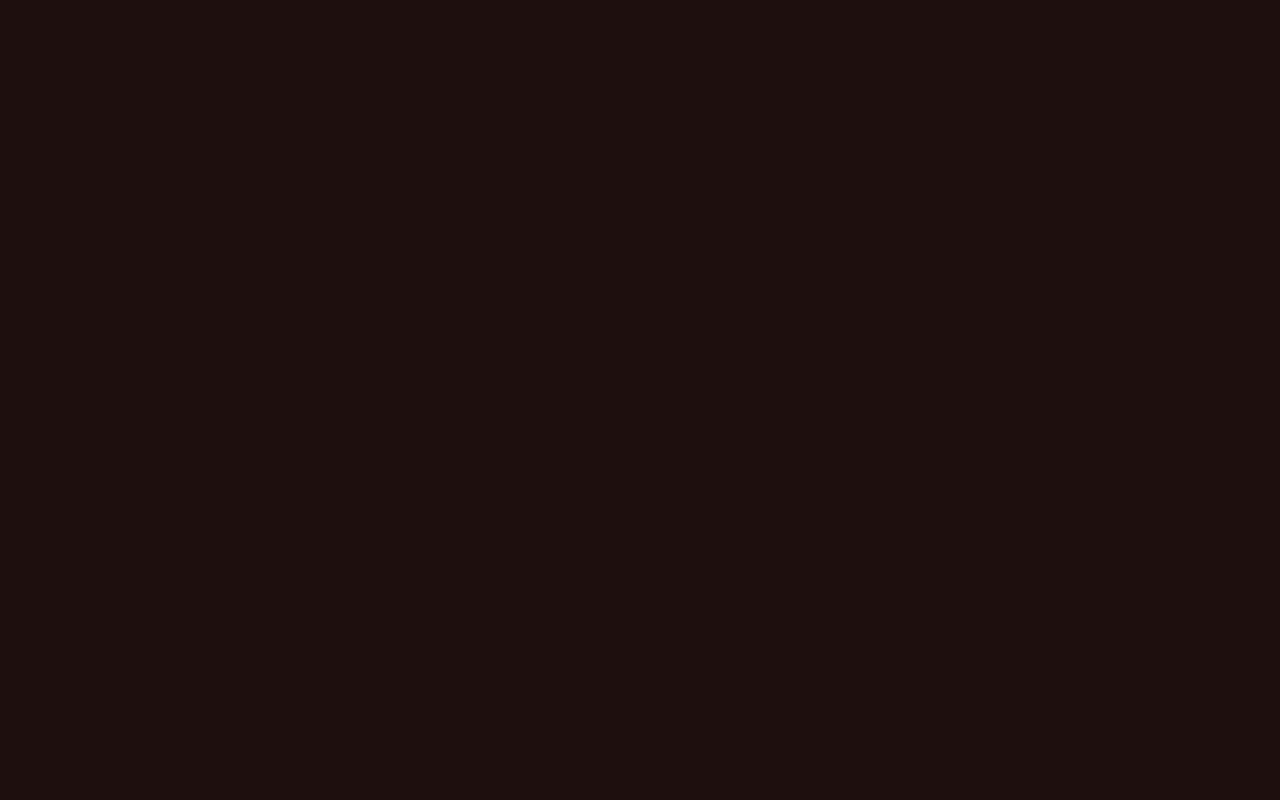
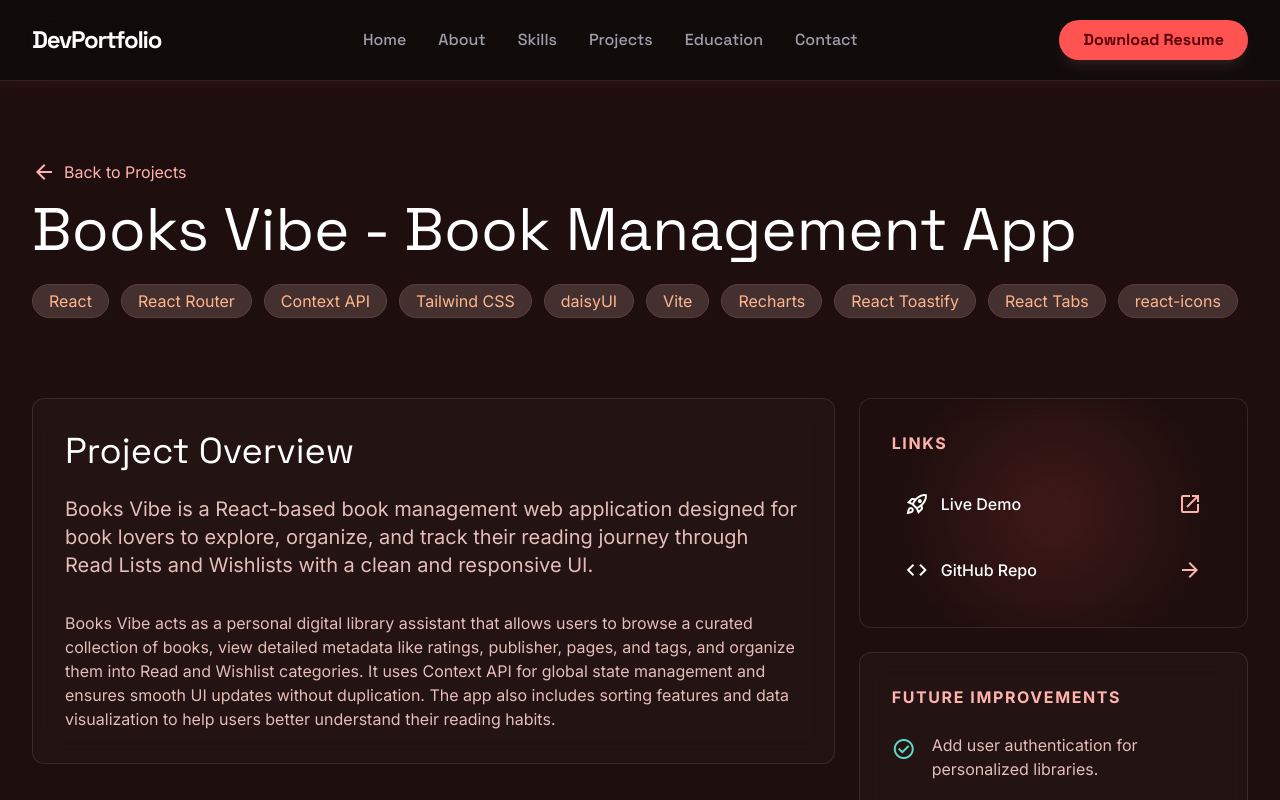
Before and after one commit to Syed-Shabok/portfolio-website, a Next.js app: page /projects/books-vibe in a window 1280 px wide. Before the commit this address had no page. Shown: the top 800 px of the page. Built offline with nearby package versions, Linux system fonts and the light colour scheme.

Commit message:
Improved Projects Section.

```diff
--- a/package.json
+++ b/package.json
@@ -15,7 +15,8 @@
     "lenis": "^1.3.23",
     "next": "16.2.4",
     "react": "19.2.4",
-    "react-dom": "19.2.4"
+    "react-dom": "19.2.4",
+    "react-icons": "^5.6.0"
   },
   "devDependencies": {
     "@tailwindcss/postcss": "^4",
--- a/src/app/projects/[id]/page.js
+++ b/src/app/projects/[id]/page.js
@@ -15,18 +15,18 @@ export default async function ProjectPage({ params }) {
   return (
     <>
       <Navbar />
-      <main className="pt-20">
+      <main className="pt-40">
         {/* Hero Section */}
-        <section className="relative w-full h-[716px] flex flex-col justify-end overflow-hidden">
-          <div className="absolute inset-0 z-0">
+        <section className="relative w-full  flex flex-col justify-end overflow-hidden">
+          {/* <div className="absolute inset-0 z-0">
             <img
               className="w-full h-full object-cover"
               src={project.heroImage}
               alt={project.title}
             />
             <div className="absolute inset-0 hero-gradient"></div>
-          </div>
-          <div className="relative z-10 max-w-7xl mx-auto px-8 pb-12 w-full">
+          </div> */}
+          <div className="relative z-10 max-w-7xl mx-auto px-8 w-full">
             <div className="flex items-center gap-2 mb-4">
               <Link className="flex items-center gap-2 text-primary font-label-sm hover:translate-x-[-4px] transition-transform" href="/#projects">
                 <span className="material-symbols-outlined text-sm">arrow_back</span>
@@ -45,7 +45,7 @@ export default async function ProjectPage({ params }) {
         </section>
 
         {/* Content Grid */}
-        <section className="max-w-7xl mx-auto px-8 py-section-gap">
+        <section className="max-w-7xl mx-auto px-8 py-20">
           <div className="grid grid-cols-12 gap-gutter">
             {/* Left Column: Description & Media */}
             <div className="col-span-12 lg:col-span-8 flex flex-col gap-12">
@@ -123,7 +123,7 @@ export default async function ProjectPage({ params }) {
                 </div>
               )}
 
-              <div className="bg-surface-container p-margin-md rounded-xl border border-outline-variant relative overflow-hidden">
+              {/* <div className="bg-surface-container p-margin-md rounded-xl border border-outline-variant relative overflow-hidden">
                 <div className="absolute -right-4 -bottom-4 opacity-5">
                   <span className="material-symbols-outlined text-[120px]">terminal</span>
                 </div>
@@ -146,13 +146,13 @@ export default async function ProjectPage({ params }) {
                     <p className="text-h3 text-primary font-bold text-2xl">{project.stats.stars}</p>
                   </div>
                 </div>
-              </div>
+              </div> */}
             </div>
           </div>
         </section>
 
         {/* Bottom Action CTA */}
-        <section className="max-w-7xl mx-auto px-8 pb-section-gap">
+        {/* <section className="max-w-7xl mx-auto px-8 pb-section-gap">
           <div className="glass-panel p-12 rounded-xl flex flex-col md:flex-row items-center justify-between gap-8 border-dashed border-2 border-primary/20">
             <div>
               <h2 className="font-h3 text-3xl text-white mb-2">Interested in this project?</h2>
@@ -162,7 +162,7 @@ export default async function ProjectPage({ params }) {
               Get In Touch
             </button>
           </div>
-        </section>
+        </section> */}
       </main>
       <Footer />
     </>
--- a/src/components/About.js
+++ b/src/components/About.js
@@ -1,43 +1,89 @@
+"use client";
+import aboutMEImg from "@/assets/aboutMeImg.png";
+import Image from "next/image";
+import { FaGithub, FaLinkedin, FaEnvelope } from "react-icons/fa";
+import { motion } from "framer-motion";
+
+
 export default function About() {
   return (
-    <section id="about" className="max-w-7xl mx-auto px-8 py-section-gap">
+    <section id="about" className="max-w-7xl mx-auto px-8 py-5 md:py-10 lg:py-section-gap">
       <div className="grid grid-cols-1 lg:grid-cols-2 gap-20 items-center">
-        <div className="relative">
+        <div className="relative order-last lg:order-first">
           <div className="aspect-square rounded-2xl overflow-hidden glass-panel p-4">
-            <img
-              src="https://lh3.googleusercontent.com/aida-public/AB6AXuBv10Sp9RrbdZsG7DqfTx7-qRNQbb5fwpuDUQDmYknvdx_9vva_zYz1Os2y0eUV_g7kk9_Rp1j5KWAE1ZTRjBDr6M6rJ_epRJga48seks5cf09bBBzxlM_qVh9Nr0d_boO10joNXYMdLGZUn-YgLMjD75DHAVXRumcOVN8c3Y7RFviP7mb-dIzxp6wEcZjRG2c9cOmXYfN3ujUYg5YtJbhVtzHsYmuILSP6f3vDjWS0So6CVJkkcePlwuM_fyBBcXsPpzkPjBg0kmI"
+            <Image
+              src={aboutMEImg}
               alt="Developer Profile"
               className="w-full h-full object-cover rounded-xl"
             />
           </div>
-          <div className="absolute -bottom-8 -right-8 glass-panel p-8 rounded-xl glow-accent">
+          {/* <div className="absolute -bottom-8 -right-8 glass-panel p-8 rounded-xl glow-accent">
             <p className="text-4xl font-bold text-white font-space-grotesk">5+</p>
-            <p className="text-on-surface-variant text-sm">Years of<br/>Experience</p>
-          </div>
+            <p className="text-on-surface-variant text-sm">Years of<br />Experience</p>
+          </div> */}
         </div>
-        <div className="space-y-8">
+        <div className="space-y-8 order-first lg:order-last">
           <div className="flex items-center gap-4">
             <div className="w-8 h-[2px] bg-primary"></div>
             <h2 className="font-h2 text-4xl text-white">About Me</h2>
           </div>
-          <p className="text-xl text-on-surface-variant leading-relaxed">
-            I am a software architect driven by the intersection of engineering excellence and aesthetic precision. My work focuses on building robust backend infrastructures while ensuring the user interface remains fluid and intuitive.
+          <p className="text-xl text-on-surface-variant leading-relaxed text-center md:text-left">
+            I am a passionate web developer who enjoys building modern, user-friendly applications and solving real-world problems through code. I focus on creating clean, efficient, and responsive experiences.
           </p>
-          <p className="text-on-surface-variant leading-relaxed">
-            From distributed ledgers to real-time data visualizations, I tackle complex technical challenges with a clean-code first approach. I believe that every line of code should serve a purpose and every pixel should have a reason to exist.
+          <p className="text-xl  text-on-surface-variant leading-relaxed text-center md:text-left">
+            I work with technologies like React, Node.js, Express, and MongoDB, and I am constantly learning and improving my skills through hands-on projects and real-world practice.
           </p>
-          <div className="grid grid-cols-2 gap-6 pt-4">
-            <div>
+          <div className="grid md:grid-cols-2 gap-6 pt-4 items-center justify-center md:justify-start">
+            <div className="text-center md:text-left">
               <h4 className="text-white font-bold mb-1">Location</h4>
-              <p className="text-on-surface-variant">San Francisco, CA</p>
+              <p className="text-on-surface-variant">Dhaka, Bangladesh</p>
             </div>
-            <div>
+            {/* Socials  */}
+            <div className="flex flex-wrap gap-4 pt-4">
+              {/* Email */}
+              <motion.a
+                href="mailto:syed.shabok@gmail.com"
+                whileHover={{ scale: 1.05, backgroundColor: "rgba(255, 255, 255, 0.1)" }}
+                whileTap={{ scale: 0.95 }}
+                className="border border-outline p-4 rounded-full font-bold text-lg text-white transition-all flex items-center gap-2"
+              >
+                <FaEnvelope size={18} />
+              </motion.a>
+
+              {/* LinkedIn */}
+              <motion.a
+                href="https://www.linkedin.com/in/syed-shabok/"
+                target="_blank"
+                rel="noopener noreferrer"
+                whileHover={{ scale: 1.05, backgroundColor: "rgba(255, 255, 255, 0.1)" }}
+                whileTap={{ scale: 0.95 }}
+                className="border border-outline p-4 rounded-full font-bold text-lg text-white transition-all flex items-center gap-2"
+              >
+                <FaLinkedin size={18} />
+
+              </motion.a>
+
+              {/* GitHub */}
+              <motion.a
+                href="https://github.com/Syed-Shabok"
+                target="_blank"
+                rel="noopener noreferrer"
+                whileHover={{ scale: 1.05, backgroundColor: "rgba(255, 255, 255, 0.1)" }}
+                whileTap={{ scale: 0.95 }}
+                className="border border-outline p-4 rounded-full font-bold text-lg text-white transition-all flex items-center gap-2"
+              >
+                <FaGithub size={18} />
+
+              </motion.a>
+            </div>
+            {/* <div>
               <h4 className="text-white font-bold mb-1">Email</h4>
-              <p className="text-on-surface-variant">hello@devportfolio.com</p>
-            </div>
+              <p className="text-on-surface-variant">syed.shabok@gmail.com</p>
+            </div> */}
           </div>
         </div>
       </div>
+
     </section>
   );
 }
--- a/src/components/Contact.js
+++ b/src/components/Contact.js
@@ -4,7 +4,7 @@ export default function Contact() {
       <div className="glass-panel p-12 rounded-2xl glow-accent border-dashed border-2 border-primary/20">
         <div className="grid grid-cols-1 lg:grid-cols-2 gap-12 items-center">
           <div>
-            <h2 className="font-h2 text-5xl text-white mb-6">Let's build something <span className="text-primary">extraordinary</span>.</h2>
+            <h2 className="font-h2 text-3xl md:text-5xl text-white mb-6">Let's build something <span className="text-primary">extraordinary</span>.</h2>
             <p className="text-on-surface-variant text-lg mb-8">
               Available for freelance collaborations and architectural consulting. Currently seeking opportunities in high-performance computing and Web3.
             </p>
--- a/src/components/Navbar.js
+++ b/src/components/Navbar.js
@@ -23,7 +23,7 @@ export default function Navbar() {
         </Link>
 
         {/* Desktop Menu */}
-        <div className="hidden md:flex items-center gap-8">
+        <div className="hidden lg:flex items-center gap-8">
           {navLinks.map((link) => (
             <Link
               key={link.name}
@@ -35,7 +35,7 @@ export default function Navbar() {
           ))}
         </div>
 
-        <div className="hidden md:block">
+        <div className="hidden lg:block">
           <motion.button
             whileHover={{ scale: 1.05 }}
             whileTap={{ scale: 0.95 }}
@@ -47,7 +47,7 @@ export default function Navbar() {
 
         {/* Mobile Burger */}
         <button
-          className="md:hidden text-white"
+          className="lg:hidden text-white"
           onClick={() => setIsOpen(!isOpen)}
         >
           <span className="material-symbols-outlined">
@@ -63,9 +63,9 @@ export default function Navbar() {
             initial={{ opacity: 0, height: 0 }}
             animate={{ opacity: 1, height: 'auto' }}
             exit={{ opacity: 0, height: 0 }}
-            className="md:hidden bg-zinc-950 border-b border-white/10 overflow-hidden"
+            className="lg:hiddenborder-b border-white/10 overflow-hidden"
           >
-            <div className="flex flex-col gap-4 p-8">
+            <div className="flex flex-col gap-4 p-8 items-end">
               {navLinks.map((link) => (
                 <Link
                   key={link.name}
@@ -76,7 +76,7 @@ export default function Navbar() {
                   {link.name}
                 </Link>
               ))}
-              <button className="bg-primary-container text-on-primary-container px-6 py-3 rounded-full font-bold mt-4">
+              <button className="bg-primary-container text-on-primary-container px-6 py-3 rounded-full font-bold mt-4 w-fit">
                 Download Resume
               </button>
             </div>
--- a/src/data/projects.js
+++ b/src/data/projects.js
@@ -1,62 +1,179 @@
 export const projects = [
+  // Event Management Platform
   {
-    id: "quantum-ledger",
-    title: "Quantum Ledger v2.0",
-    shortDescription: "High-performance distributed ledger system for sub-millisecond transaction processing.",
-    description: "The Quantum Ledger is a high-performance distributed ledger system designed for sub-millisecond transaction processing and secure cryptographic auditing. Built as a successor to traditional monolithic financial databases, this project leverages memory-safe RUST architecture to handle concurrent data streams without bottlenecks.",
-    fullDescription: "I developed this system to bridge the gap between legacy banking security and modern cloud scalability. The core engine is containerized, allowing for seamless horizontal scaling across multi-region AWS environments, while the frontend provides a real-time visualization of network health and throughput.",
-    tags: ["Rust", "WebAssembly", "PostgreSQL", "React", "Docker"],
-    heroImage: "https://lh3.googleusercontent.com/aida-public/AB6AXuA7VGLmFSu4VtOIwhgO5QWr36IB4s5DJuxLDOIRG_EpmqWovqKk0PvFhFDkmlZasmCF4RDuzqnNb_Kg5m90OX3aTu83uzl78RmmKi1MSBFFK4kCpvztvcnBL9k96voAqNcVh5LUCuUWYO9AMWTf7LWgcS8wElU0S6HWf1sdNaHkYilgPJoyAkLMOq55tu27VJbnaztM28-zK0Pt-Zh20qvlqyaAmdNxnY5BJsHurilnJ8KPKd-V7Akbe4H-PLy0pllAXv6WDGZvRnE",
-    gallery: [
-      "https://lh3.googleusercontent.com/aida-public/AB6AXuBv10Sp9RrbdZsG7DqfTx7-qRNQbb5fwpuDUQDmYknvdx_9vva_zYz1Os2y0eUV_g7kk9_Rp1j5KWAE1ZTRjBDr6M6rJ_epRJga48seks5cf09bBBzxlM_qVh9Nr0d_boO10joNXYMdLGZUn-YgLMjD75DHAVXRumcOVN8c3Y7RFviP7mb-dIzxp6wEcZjRG2c9cOmXYfN3ujUYg5YtJbhVtzHsYmuILSP6f3vDjWS0So6CVJkkcePlwuM_fyBBcXsPpzkPjBg0kmI",
-      "https://lh3.googleusercontent.com/aida-public/AB6AXuB1mMuBIquf9XBeSC9aoh5LlCX5lAYF4TYFglM_dzKdHbQ6NprCQaCV0dErIe0zFmr1HzHCcabBNAjNYhdAv7k-A-UZoxW3laxv05Si7uIFHcyqk_fefKfwCqVWeWEZRmH7q98dWB10pw0o-jQV1Du_-67B7z3k-HnenZcTmZo1fztOs_gSjuF-OcieKp4VLqzvGVygJEJT_t2RhRP-IZWPPx1UmHhJ58u2kbcnj2lbTTIVY3-0ZZoYhSOULQpj9J_UQ9RgcFrsz80"
+    id: "event-management-platform",
+    title: "Event Management Platform",
+    shortDescription: "A full-stack platform to discover, track, and manage local events in Bangladesh with secure authentication and real-time browsing.",
+    description: "The Event Listing Platform is a full-stack web application built to help users in Bangladesh discover and manage local events such as concerts, workshops, and community gatherings. It offers a seamless browsing experience with filtering, tracking features, and secure authentication.",
+    fullDescription: "This project was built to simplify how users discover and engage with local events. It features a secure JWT-based authentication system, dynamic event discovery with filters for category, date, and location, and a personalized event tracking system. The backend is powered by Node.js, Express, and MongoDB, while the frontend is built using React 19 with Zustand for state management and TailwindCSS for responsive UI. Cloudinary is integrated for efficient image handling, making the platform scalable and production-ready.",
+    tags: [
+      "React",
+      "Node.js",
+      "Express.js",
+      "MongoDB",
+      "Mongoose",
+      "Zustand",
+      "TailwindCSS",
+      "DaisyUI",
+      "JWT",
+      "Bcrypt",
+      "Cloudinary"
     ],
+    heroImage: "https://i.ibb.co/Kjn3SHpL/imac-screen-mockup.png",
+    gallery: ["https://i.ibb.co/9kT6QCMk/Event-Management-Platform-1.png", "https://i.ibb.co/nqmvDw7Y/Event-Management-Platform-2.png", "https://i.ibb.co/ks6bYbQC/Event-Management-Platform-3.png", "https://i.ibb.co/Xkv6DsGh/Event-Management-Platform-4.png"],
     challenges: [
       {
-        title: "Memory Contention",
-        description: "Optimizing the RUST borrower-checker for high-frequency trading simulations was the primary technical hurdle during the initial build phase."
+        title: "Secure Authentication Flow",
+        description: "Implementing JWT-based authentication with secure cookie storage and password hashing using bcrypt while maintaining a smooth UX."
       },
       {
-        title: "WebSocket Scalability",
-        description: "Maintaining thousands of persistent connections for real-time updates required a custom load-balancing logic at the edge layer."
+        title: "Scalable Event Filtering",
+        description: "Designing efficient filtering and pagination logic to handle large event datasets without performance issues."
+      },
+      {
+        title: "Image Upload Integration",
+        description: "Integrating Cloudinary for optimized event image uploads while ensuring fast load times and reliability."
       }
     ],
     stats: {
-      commits: "482+",
-      contributors: "12",
-      uptime: "99.9%",
-      stars: "1.2k"
+      commits: "N/A",
+      contributors: "N/A",
+      uptime: "N/A",
+      stars: "N/A"
     },
     links: {
-      demo: "#",
-      github: "#"
+      demo: "https://event-listing-frontend.vercel.app/",
+      github: "https://github.com/Syed-Shabok/Event-Listing-Site"
     },
     future: [
-      "Implementation of zero-knowledge proofs for enhanced privacy.",
-      "Mobile-native dashboard for iOS and Android monitoring.",
-      "GraphQL API integration for third-party developer access."
+      "Add real-time event notifications using WebSockets.",
+      "Introduce admin dashboard for event moderation and analytics.",
+      "Enable map-based event discovery with geolocation support.",
+      "Add social sharing and RSVP features for users."
     ]
   },
+  // Books Vibe
   {
-    id: "nexus-cloud",
-    title: "Nexus Cloud Explorer",
-    shortDescription: "A visualization tool for complex multi-cloud infrastructures.",
-    description: "Nexus Cloud Explorer provides a unified interface for managing resources across AWS, GCP, and Azure. It uses advanced graphing algorithms to visualize dependencies and costs in real-time.",
-    fullDescription: "This project was born out of the need for better visibility in hybrid cloud setups. It features a custom DSL for querying infrastructure state and a high-performance rendering engine for large-scale graphs.",
-    tags: ["Node.js", "Three.js", "Terraform", "Go"],
-    heroImage: "https://lh3.googleusercontent.com/aida-public/AB6AXuA7VGLmFSu4VtOIwhgO5QWr36IB4s5DJuxLDOIRG_EpmqWovqKk0PvFhFDkmlZasmCF4RDuzqnNb_Kg5m90OX3aTu83uzl78RmmKi1MSBFFK4kCpvztvcnBL9k96voAqNcVh5LUCuUWYO9AMWTf7LWgcS8wElU0S6HWf1sdNaHkYilgPJoyAkLMOq55tu27VJbnaztM28-zK0Pt-Zh20qvlqyaAmdNxnY5BJsHurilnJ8KPKd-V7Akbe4H-PLy0pllAXv6WDGZvRnE",
-    gallery: [],
-    challenges: [],
+    id: "books-vibe",
+    title: "Books Vibe - Book Management App",
+    shortDescription: "A modern book management app to track reading progress, organize collections, and visualize reading stats.",
+    description: "Books Vibe is a React-based book management web application designed for book lovers to explore, organize, and track their reading journey through Read Lists and Wishlists with a clean and responsive UI.",
+    fullDescription: "Books Vibe acts as a personal digital library assistant that allows users to browse a curated collection of books, view detailed metadata like ratings, publisher, pages, and tags, and organize them into Read and Wishlist categories. It uses Context API for global state management and ensures smooth UI updates without duplication. The app also includes sorting features and data visualization to help users better understand their reading habits.",
+    tags: [
+      "React",
+      "React Router",
+      "Context API",
+      "Tailwind CSS",
+      "daisyUI",
+      "Vite",
+      "Recharts",
+      "React Toastify",
+      "React Tabs",
+      "react-icons"
+    ],
+    heroImage: "https://i.ibb.co/zV6KHnFC/Book-Vibe-Mockup.png",
+    gallery: ["https://i.ibb.co/9kS02ggp/Book-Vibe-1.png", "https://i.ibb.co/9mY5dNyr/Book-Vibe-2.png", "https://i.ibb.co/chvgPJKP/Book-Vibe-3.png", "https://i.ibb.co/YFqcrG54/Book-Vibe-4.png"],
+    challenges: [
+      {
+        title: "Global State Synchronization",
+        description: "Managing Read List and Wishlist consistently across multiple components using Context API without data duplication or sync issues."
+      },
+      {
+        title: "Dynamic Sorting System",
+        description: "Implementing multi-criteria sorting (rating, year, pages) with instant UI updates while maintaining performance."
+      },
+      {
+        title: "Data Visualization Integration",
+        description: "Integrating Recharts to visually represent reading data in a meaningful and responsive way."
+      }
+    ],
     stats: {
-      commits: "320+",
-      contributors: "5",
-      uptime: "100%",
-      stars: "850"
+      commits: "N/A",
+      contributors: "N/A",
+      uptime: "N/A",
+      stars: "N/A"
     },
     links: {
-      demo: "#",
-      github: "#"
+      demo: "https://book-vibes-project.netlify.app/",
+      github: "https://github.com/Syed-Shabok/Book-Vibe-Project"
     },
-    future: []
-  }
+    future: [
+      "Add user authentication for personalized libraries.",
+      "Introduce cloud sync for reading lists across devices.",
+      "Add recommendation engine based on reading history.",
+      "Enable book reviews and community ratings."
+    ]
+  },
+  // KeenKeeper
+  {
+    id: "keenkeeper",
+    title: "KeenKeeper — Friendship Tracker",
+    shortDescription: "A friendship management app that tracks interactions, reminds follow-ups, and visualizes relationship activity.",
+    description: "KeenKeeper is a modern friendship management web application designed to help users maintain meaningful relationships by tracking interactions like calls, texts, and video chats, along with reminders and analytics.",
+    fullDescription: "KeenKeeper helps users stay connected with friends by logging interactions such as calls, texts, and video conversations. It provides a timeline of all interactions, personalized friendship tracking, and analytics dashboards to visualize engagement patterns over time. The app includes a responsive UI with friend cards, detailed friend profiles, and quick interaction actions that automatically update timelines and stats in real time.",
+    tags: [
+      "React.js",
+      "React Router",
+      "Context API",
+      "Tailwind CSS",
+      "DaisyUI",
+      "Recharts",
+      "React Icons",
+      "Vercel"
+    ],
+    heroImage: "https://i.ibb.co/S7NT165T/Keen-Keeper-Mockup.png",
+    gallery: ["https://i.ibb.co/zVbpCj7m/Keen-Keeper-1.png", "https://i.ibb.co/jZMYh3w9/Keen-Keeper-2.png", "https://i.ibb.co/Tq0wM5F4/Keen-Keeper-3.png"],
+    challenges: [
+      {
+        title: "Real-time Interaction Tracking",
+        description: "Designing a system to log interactions (call, text, video) and instantly update timelines and statistics across the app."
+      },
+      {
+        title: "State Management Across Views",
+        description: "Managing global friendship and interaction data efficiently using Context API without performance issues."
+      },
+      {
+        title: "Analytics Visualization",
+        description: "Implementing meaningful friendship insights using Recharts while keeping the UI simple and responsive."
+      }
+    ],
+    stats: {
+      commits: "N/A",
+      contributors: "N/A",
+      uptime: "N/A",
+      stars: "N/A"
+    },
+    links: {
+      demo: "https://thekeenkeeper.vercel.app",
+      github: "https://github.com/Syed-Shabok/PH-B13-A07"
+    },
+    future: [
+      "Add push notification reminders for overdue friends.",
+      "Introduce AI-based relationship health insights.",
+      "Enable cloud sync and multi-device support.",
+      "Add calendar integration for scheduling check-ins."
+    ]
+  },
+  // {
+  //   id: "nexus-cloud",
+  //   title: "Nexus Cloud Explorer",
+  //   shortDescription: "A visualization tool for complex multi-cloud infrastructures.",
+  //   description: "Nexus Cloud Explorer provides a unified interface for managing resources across AWS, GCP, and Azure. It uses advanced graphing algorithms to visualize dependencies and costs in real-time.",
+  //   fullDescription: "This project was born out of the need for better visibility in hybrid cloud setups. It features a custom DSL for querying infrastructure state and a high-performance rendering engine for large-scale graphs.",
+  //   tags: ["Node.js", "Three.js", "Terraform", "Go"],
+  //   heroImage: "https://lh3.googleusercontent.com/aida-public/AB6AXuA7VGLmFSu4VtOIwhgO5QWr36IB4s5DJuxLDOIRG_EpmqWovqKk0PvFhFDkmlZasmCF4RDuzqnNb_Kg5m90OX3aTu83uzl78RmmKi1MSBFFK4kCpvztvcnBL9k96voAqNcVh5LUCuUWYO9AMWTf7LWgcS8wElU0S6HWf1sdNaHkYilgPJoyAkLMOq55tu27VJbnaztM28-zK0Pt-Zh20qvlqyaAmdNxnY5BJsHurilnJ8KPKd-V7Akbe4H-PLy0pllAXv6WDGZvRnE",
+  //   gallery: [],
+  //   challenges: [],
+  //   stats: {
+  //     commits: "320+",
+  //     contributors: "5",
+  //     uptime: "100%",
+  //     stars: "850"
+  //   },
+  //   links: {
+  //     demo: "#",
+  //     github: "#"
+  //   },
+  //   future: []
+  // }
 ];
```
Also changed, not shown: src/components/Hero.js (+12 -9 lines), 2 other files (tests, documents, lock files or other folders).
